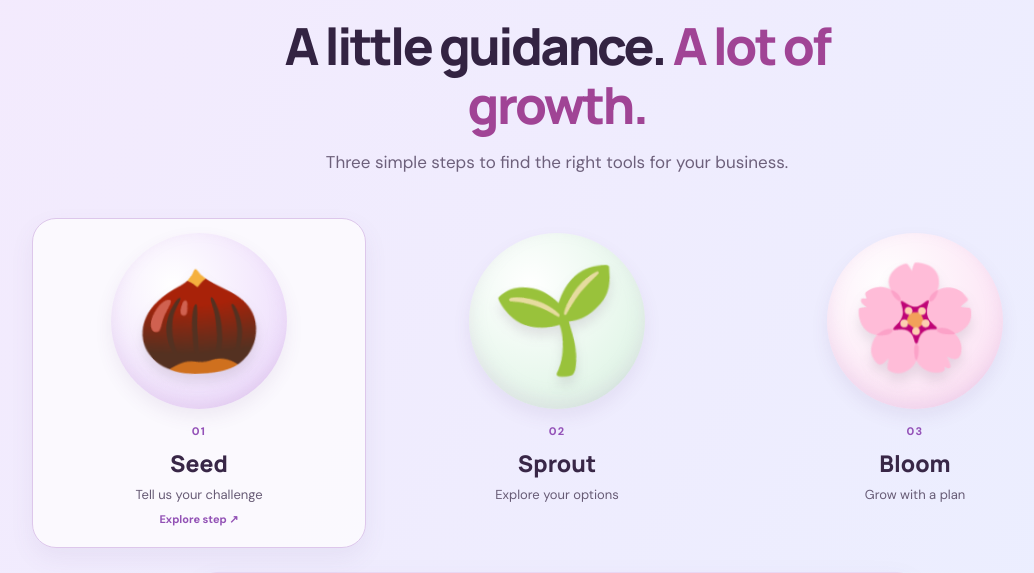
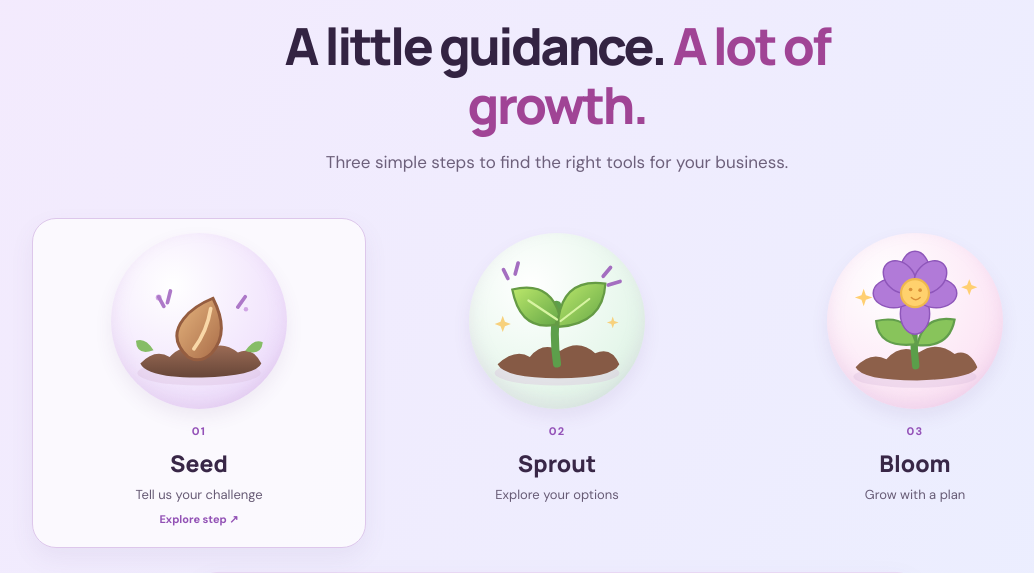
Before and after one commit to kousalyaa13/ai_small_business_starter, a Flask app: page / in a window 1280 px wide. Shown: the part 2801-3374 px from the top of the page, without its empty margins (83-1117 px from the left). Run offline with Flask 3, Linux system fonts and the light colour scheme.

Commit message:
Replace emoji stages with original SVG illustrations

```diff
--- a/templates/landing.html
+++ b/templates/landing.html
@@ -65,9 +65,9 @@
  <div class="container growth-journey">
   <div class="growth-intro"><span class="eyebrow">HOW BLOOMBOTS WORKS</span><h2>A little guidance. <em>A lot of growth.</em></h2><p>Three simple steps to find the right tools for your business.</p></div>
   <div class="growth-stages" role="group" aria-label="Explore the three BloomBots steps">
-   <button class="growth-stage is-active" type="button" aria-expanded="true" aria-controls="growth-detail" data-growth="0"><span class="growth-art seed-art" aria-hidden="true"><span class="growth-emoji">🌰</span></span><span class="growth-number">01</span><strong>Seed</strong><small>Tell us your challenge</small><span class="growth-hint">Explore step ↗</span></button>
-   <button class="growth-stage" type="button" aria-expanded="false" aria-controls="growth-detail" data-growth="1"><span class="growth-art sprout-art" aria-hidden="true"><span class="growth-emoji">🌱</span></span><span class="growth-number">02</span><strong>Sprout</strong><small>Explore your options</small><span class="growth-hint">Explore step ↗</span></button>
-   <button class="growth-stage" type="button" aria-expanded="false" aria-controls="growth-detail" data-growth="2"><span class="growth-art bloom-art" aria-hidden="true"><span class="growth-emoji">🌸</span></span><span class="growth-number">03</span><strong>Bloom</strong><small>Grow with a plan</small><span class="growth-hint">Explore step ↗</span></button>
+   <button class="growth-stage is-active" type="button" aria-expanded="true" aria-controls="growth-detail" data-growth="0"><span class="growth-art seed-art" aria-hidden="true"><img class="growth-illustration" src="{{ url_for('static', filename='growth-seed.svg') }}" alt="" aria-hidden="true" loading="lazy"></span><span class="growth-number">01</span><strong>Seed</strong><small>Tell us your challenge</small><span class="growth-hint">Explore step ↗</span></button>
+   <button class="growth-stage" type="button" aria-expanded="false" aria-controls="growth-detail" data-growth="1"><span class="growth-art sprout-art" aria-hidden="true"><img class="growth-illustration" src="{{ url_for('static', filename='growth-sprout.svg') }}" alt="" aria-hidden="true" loading="lazy"></span><span class="growth-number">02</span><strong>Sprout</strong><small>Explore your options</small><span class="growth-hint">Explore step ↗</span></button>
+   <button class="growth-stage" type="button" aria-expanded="false" aria-controls="growth-detail" data-growth="2"><span class="growth-art bloom-art" aria-hidden="true"><img class="growth-illustration" src="{{ url_for('static', filename='growth-bloom.svg') }}" alt="" aria-hidden="true" loading="lazy"></span><span class="growth-number">03</span><strong>Bloom</strong><small>Grow with a plan</small><span class="growth-hint">Explore step ↗</span></button>
   </div>
   <div class="growth-detail" id="growth-detail" role="region" aria-live="polite" aria-label="Selected growth step"><span class="growth-detail-label" id="growth-detail-label">STEP 01 · SEED</span><h3 id="growth-detail-title">Start with what's slowing you down.</h3><p id="growth-detail-copy">Describe your business challenge in your own words. Add your budget and existing tools whenever you're ready.</p></div>
   <a href="#challenges" class="button light-button growth-cta">Find your starting point <span aria-hidden="true">↗</span></a>
```
